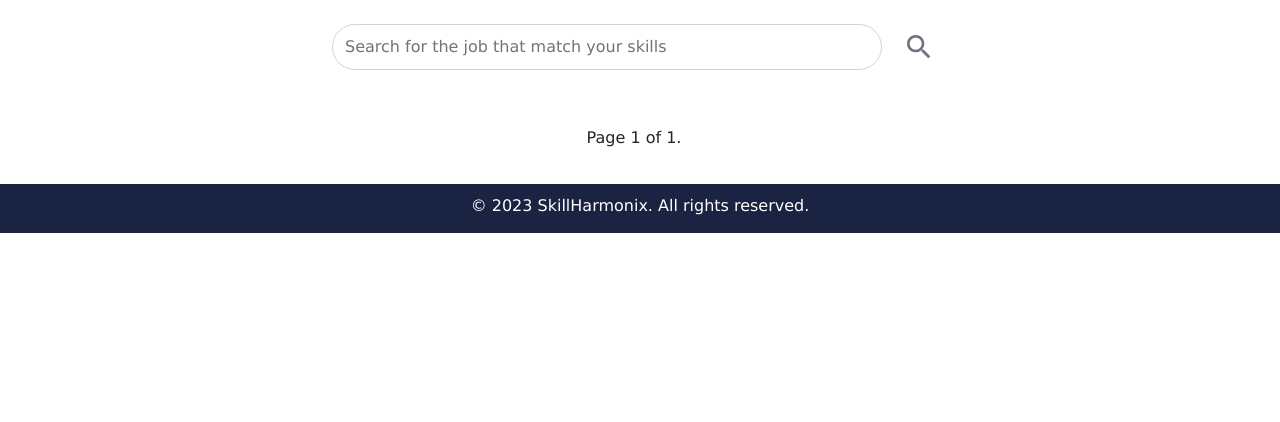
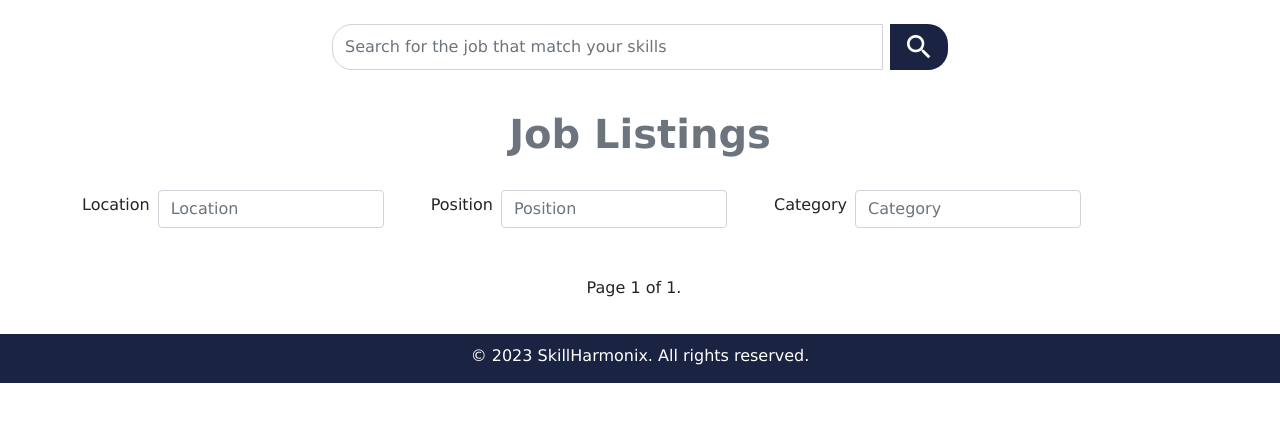
Before and after one commit to Mcnores-Samuel/SkillsHarmonix, a Django app: page /skillharmonix/ in a window 1280 px wide. Shown: the part 56-478 px from the top of the page. Run offline with Django 4.2, Linux system fonts and the light colour scheme; data that the repository does not hold is empty; some libraries are stand-ins or nearby versions.

Commit message:
data presentation changed

```diff
--- a/Harmonix/forms/jobApplication_form.py
+++ b/Harmonix/forms/jobApplication_form.py
@@ -50,7 +50,8 @@ class JobApplicationForm(forms.Form):
             )
     resume = forms.FileField(
         widget=forms.FileInput(
-            attrs={'class': 'form-control'})
+            attrs={'class': 'form-control',
+                   'help_text': 'Upload your 1 or 2 page resume here.',})
             )
     cover_letter = forms.CharField(
         widget=forms.Textarea(
--- a/Harmonix/static/dashboard.css
+++ b/Harmonix/static/dashboard.css
@@ -23,6 +23,23 @@
     width: 50%;
 }
 
+.search-input{
+    border-top-left-radius: 20px;
+    border-bottom-left-radius: 20px;
+}
+
+.search-btn {
+    border-top-right-radius: 20px;
+    border-bottom-right-radius: 20px;
+    background-color: #1a2442;
+    color: white;
+}
+
+.search-btn:hover {
+    opacity: 0.8;
+    color: white;
+}
+
 .post-btn {
     position: absolute;
     top: 0.5rem;
--- a/Harmonix/templates/index.html
+++ b/Harmonix/templates/index.html
@@ -79,20 +79,51 @@
             <div class="container search-container animated-section">
                 <form action="" method="post" class="d-inline-flex w-100 position-relative">
                     {% csrf_token %}
-                    <input type="search" class="form-control me-2 rounded-pill" name="search_query" id="search_query" placeholder="Search for the job that match your skills">
-                    <button type="submit" class="btn material-icons">
-                        search
-                    </button>
+                    <div class="input-group mb-3">
+                        <input type="search" class="form-control me-2 search-input" name="search_query" id="search_query" placeholder="Search for the job that match your skills">
+                        <button type="submit" class="btn material-icons search-btn">
+                            search
+                        </button>
+                    </div>
                 </form>
             </div>
             <br>
+            <div class="container animated-section">
+                <h1 class="text-center text-muted fw-bold">Job Listings</h1>
+            </div>
+            <br>
+            <div class="container animated-section">
+                <form action="" method="post">
+                    {% csrf_token %}
+                    <div class="input-group mb-3 gap-5">
+                        <div class="d-flex gap-2 align-items-center">
+                            <label for="location" class="form-label">Location</label>
+                            <input type="text" class="form-control" name="location" id="location" placeholder="Location">
+                        </div>
+                        <div class="d-flex gap-2 align-items-center">
+                            <label for="position" class="form-label">Position</label>
+                            <input type="text" class="form-control" name="position" id="position" placeholder="Position">
+                        </div>
+                        <div class="d-flex gap-2 align-items-center">
+                            <label for="category" class="form-label">Category</label>
+                            <input type="text" class="form-control" name="category" id="category" placeholder="Category">
+                            <datalist id="category">
+                                <option value="business">Business</option>
+                                <option value="banking and finance"></option>
+                            </datalist>
+                        </div>
+                    </div>
+                </form>
+            </div>
             <br>
             <section class="">
                 <div class="container">
                     <div class="row gy-3">
                         {% for job in data %}
                         <div class="col-md-4">
-                            <div class="card style-card animated-section">
+                            <div class="card style-card animated-section"
+                            data-bs-toggle="modal"
+                            data-bs-target="#viewJobModal{{ job.id }}">
                                 <div class="card-body">
                                     <div class="d-flex align-items-center justify-content-between">
                                         {% if job.company.logo.url %}
@@ -109,14 +140,8 @@
                                     <p><strong>Location:</strong> {{ job.location }}</p>
                                     <p class="text-muted fw-bold">{{ job.working_time }}</p>
                                     <p class="text-muted fw-bold">{{ job.working_location }}</p>
-                                    <div class="d-flex justify-content-between">
-                                        <button type="button"
-                                        data-bs-toggle="modal"
-                                        data-bs-target="#viewJobModal{{ job.id }}"
-                                        class="btn btn-primary">
-                                            View Details
-                                        </button>
-                                        <a href="{% url 'job_application_point' job_id=job.id %}" class="btn btn-primary">
+                                    <div class="d-flex justify-content-center">
+                                        <a href="{% url 'job_application_point' job_id=job.id %}" class="btn btn-primary w-100">
                                             Apply
                                         </a>
                                     </div>
@@ -139,7 +164,7 @@
                                             </div>
                                             <button type="button" class="btn-close" data-bs-dismiss="modal" aria-label="Close"></button>
                                         </div>
-                                        <div class="modal-body style-card">
+                                        <div class="modal-body">
                                             <h5 class="text-center fw-bold" id="viewJobModalLabel{{ job.id }}">{{ job.title }}</h5>
                                             <p><strong>Posted On:</strong> {{ job.date_posted }}</p>
                                             <p><strong>Deadline:</strong> {{ job.deadline }}</p>
--- a/Harmonix/templates/jobseeker_sites/dashboard.html
+++ b/Harmonix/templates/jobseeker_sites/dashboard.html
@@ -142,7 +142,7 @@
                                 </a>
                             </li>
                             <li class="nav-item">
-                            <a class="nav-link d-flex align-items-center" href=""
+                            <a class="nav-link d-flex align-items-center" href="{% url 'log_out' %}"
                                 data-bs-toggle="tooltip"
                                 title="Logout">
                                     <span class="material-icons">
--- a/Harmonix/templates/registers/create_job_post.html
+++ b/Harmonix/templates/registers/create_job_post.html
@@ -5,13 +5,14 @@
 {% bootstrap_css %}
 {% bootstrap_javascript %}
 {% block content %}
+<div class="container">
     <br>
     <h1 class="text-center">Job Decription</h1>
     <br>
     <div class="container">
         {% bootstrap_messages %}
     </div>
-<div class="container shadow-lg p-3 mb-5 bg-body rounded">
+    <div class="container shadow-lg p-3 mb-5 bg-body rounded w-50">
         <form action="" method="post" enctype="multipart/form-data">
             {% csrf_token %}
             {{ form|crispy }}
@@ -24,4 +25,5 @@
         </form>
     </div>
     <br>
+</div>
 {% endblock %}
--- a/Harmonix/views/registers/create_job_post.py
+++ b/Harmonix/views/registers/create_job_post.py
@@ -24,7 +24,7 @@ def create_job_post(request):
             job_post = form.process_job_post()
             if job_post:
                 messages.success(request, 'Job Post Created successfully.')
-                return redirect('job_listings')
+                return redirect('dashboard')
             else:
                 messages.error(request, 'Job Post Creation failed.')
                 messages.error(request, form.errors)
--- a/Harmonix/views/registers/sign_up.py
+++ b/Harmonix/views/registers/sign_up.py
@@ -19,7 +19,9 @@ def sign_up(request):
     if request.method == 'POST':
         form = SignUpForm(request.POST)
         if form.is_valid():
-            user = form.process_data()
+            interest = form.cleaned_data['register_interest']
+            user = form.save(commit=False)
+            user.user_type = interest
             user.is_active = False
             send_email(user)
             user.save()
```
Also changed, not shown: Harmonix/forms/job_post_form.py (+31 -1 lines), Harmonix/forms/sign_up_form.py (+5 -36 lines), Harmonix/templates/company_sites/dashboard.html (+32 -3 lines), Harmonix/views/dashboard.py (+16 -6 lines), Harmonix/templates/jobseeker_site/tmp.html (deleted), media/Business/logos/C.C.B.png (added), 2 other files. Lines whose indentation alone changed are shown as unchanged.
